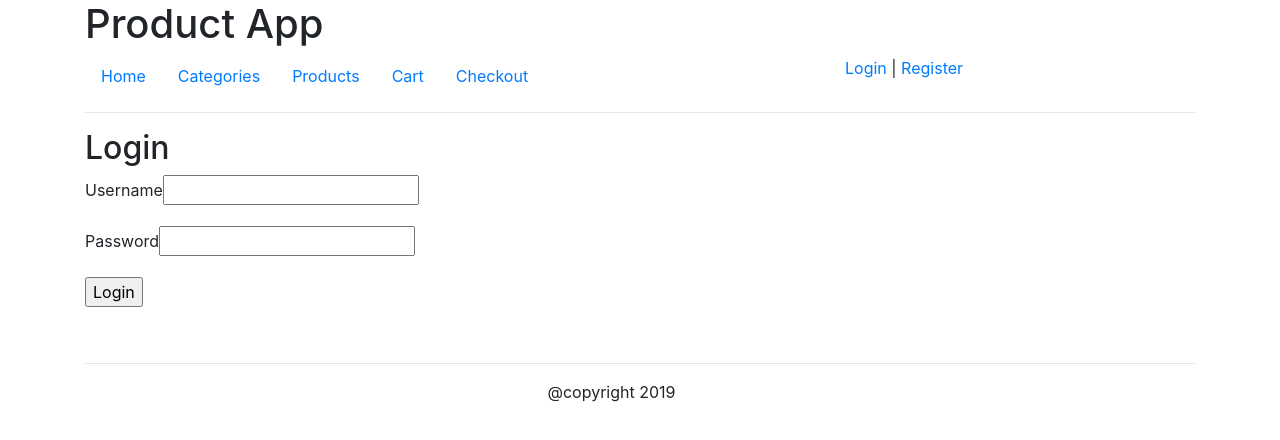
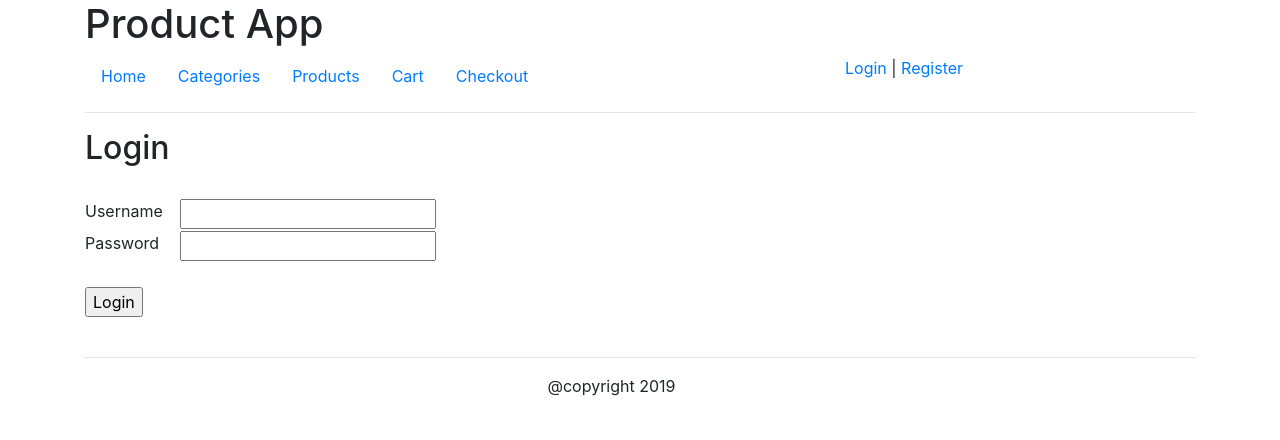
Before and after one commit to Bishal18/react-training-project-2, a React (Create React App) app: page /login in a window 1280 px wide. Shown: the top 440 px of the page. Built offline with nearby package versions, Linux system fonts and the light colour scheme.

Commit message:
login form changes

```diff
--- a/src/pages/Login.js
+++ b/src/pages/Login.js
@@ -62,19 +62,40 @@ class Login extends React.Component {
             return (
                 <div>
                     <h2>Login</h2>
+                    <br/>
+
                     <form onSubmit={(e) => this.onSubmit(e)}>
-                        <div className="form-group">
-                            <label>Username </label>
-                            <input type="text" name="username" onChange={(e) => this.onChange(e)} />
+                        <div className="row">
+                            <div className="col-md-1">
+                                <label>Username </label>
+                            </div>
+                            <div className="col-md-1">
+                                <input type="text" name="username" onChange={(e) => this.onChange(e)} />
+                            </div>
                         </div>
-                        <div className="form-group">
-                            <label>Password </label>
-                            <input type="password" name="password" onChange={(e) => this.onChange(e)} />
+                        <div className="row">
+                            <div className="col-md-1">
+                                <label>Password </label>
+                            </div>
+                            <div className="col-md-1">
+                                <input type="password" name="password" onChange={(e) => this.onChange(e)} />
+                            </div>
                         </div>
-                        <div className="form-group">
-                            <input type="submit" value="Login" />
+                        <br/>
+                        <div className="row">
+                            <div className="col-md-2">
+                                <input type="submit" value="Login" />
+                            </div>
                         </div>
-                        <label>{this.state.errorMsg}</label>
+                        <br/>
+                        <div className="row">
+                            {
+                                this.state.errorMsg ? (
+                                    <div className="alert alert-danger">
+                                        {this.state.errorMsg}</div>
+                                ) : ''
+                            }
+                        </div>
                     </form>
                 </div>
             );
```
